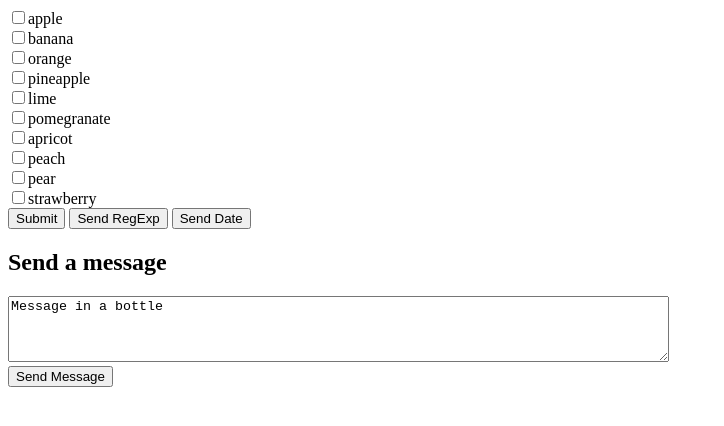
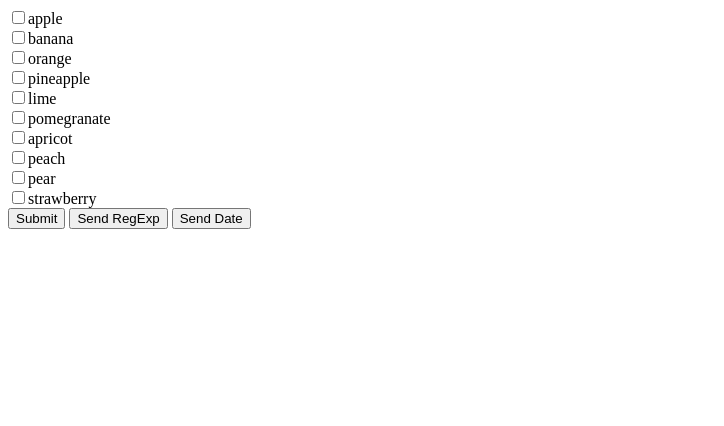
Before and after one commit to pwcberry/experiments, a plain HTML site: page browsers/ie9/popup.html in a window 1280 px wide. Shown: the whole page, without its empty margins (0-724 px from the left). Drawn offline with Linux system fonts and the light colour scheme.

Commit message:
Removed messaging test

```diff
--- a/browsers/ie9/popup.html
+++ b/browsers/ie9/popup.html
@@ -15,7 +15,7 @@
         <button type="button" data-action-for="date" id="Send-Date-Btn">Send Date</button>
     </div>
 </form>
-<form id="Messaging-Form" name="Messaging">
+<!-- <form id="Messaging-Form" name="Messaging">
     <div class="form-body">
         <h2>Send a message</h2>
         <div class="input-group input-multiline-text">
@@ -25,7 +25,7 @@
     <div class="form-actions">
         <button type="button" data-action-for="message" id="Send-Message-Btn">Send Message</button>
     </div>
-</form>
+</form> -->
 <script>
     (function () {
         'use strict';
```
